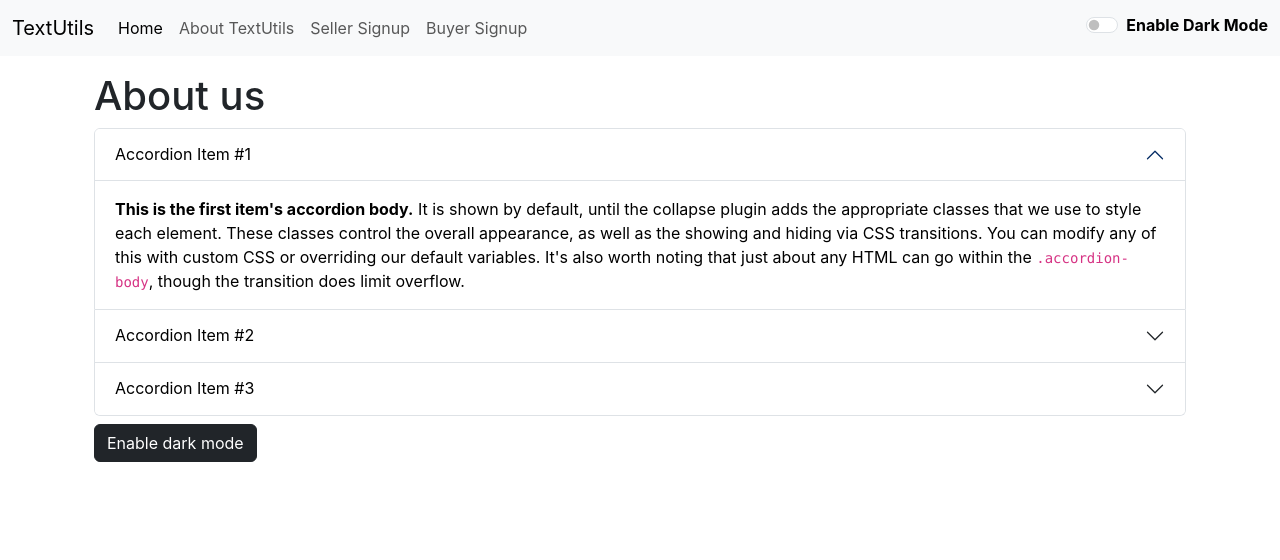
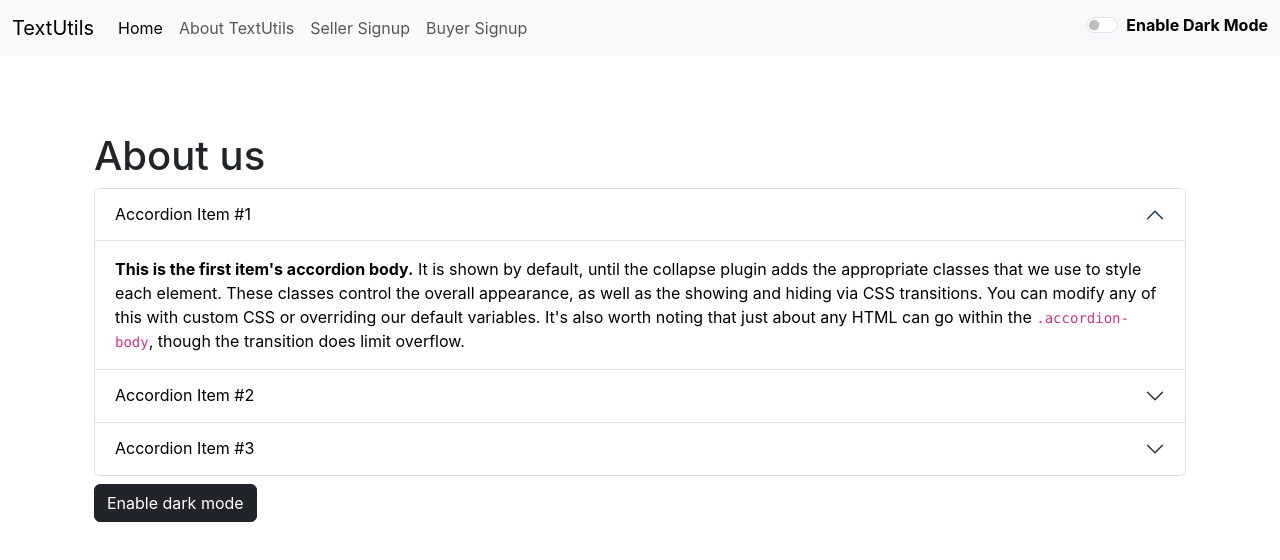
Before and after one commit to skndrali22/Text-operations, a React (Create React App) app: page /about in a window 1280 px wide. Shown: the top 560 px of the page. Built offline with nearby package versions, Linux system fonts and the light colour scheme.

Commit message:
new update

```diff
--- a/src/components/Alert.js
+++ b/src/components/Alert.js
@@ -7,10 +7,14 @@ export default function Alert(props) {
     }
   return (
 
-        props.alert && <div className={`alert alert-${props.alert.type} alert-dismissible fade show`} role="alert">
-        <strong>{capitalized( props.alert.type)}</strong>:{props.alert.msg}
+      <div style={{height:'60px'}}>
+        {
+          props.alert && <div className={`alert alert-${props.alert.type} alert-dismissible fade show`} role="alert">
+          <strong>{capitalized( props.alert.type)}</strong>:{props.alert.msg}
+        </div>
+        }
+      </div>
 
-      </div>
 
   );
 }
```
